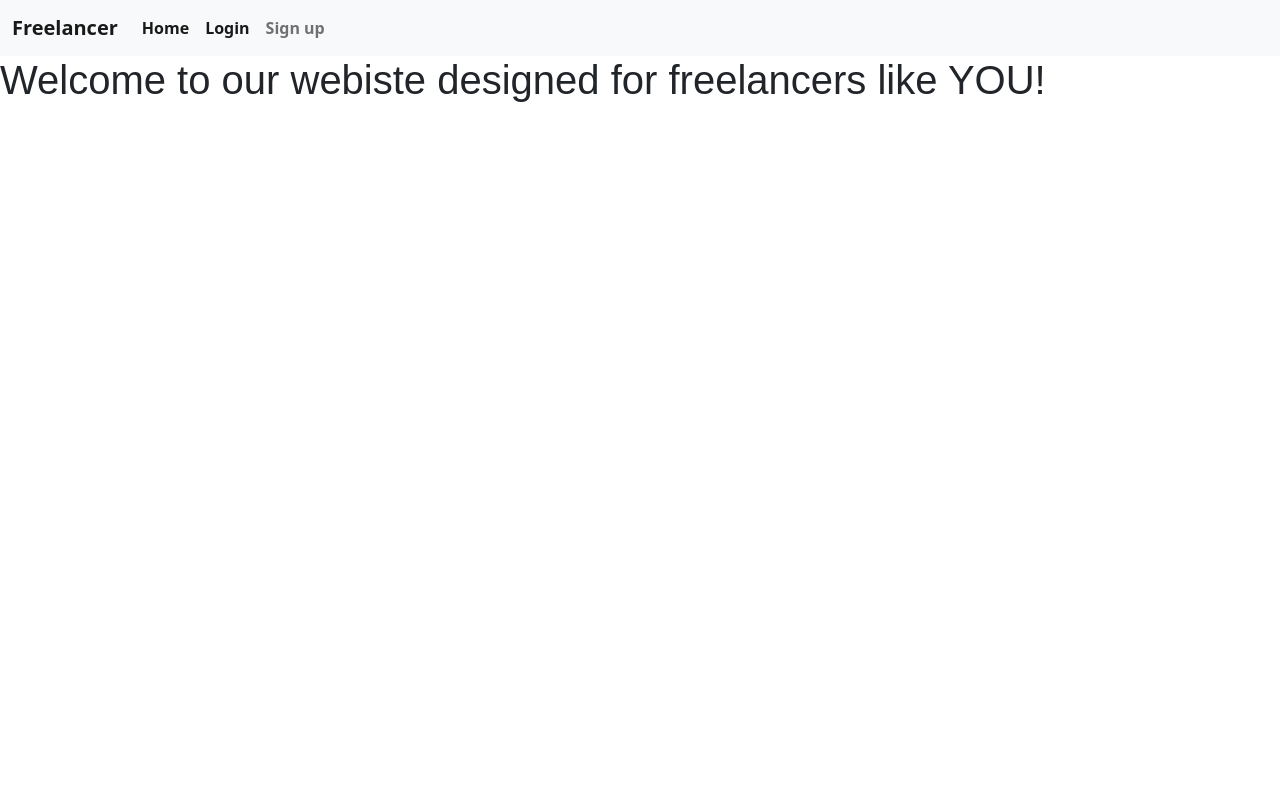
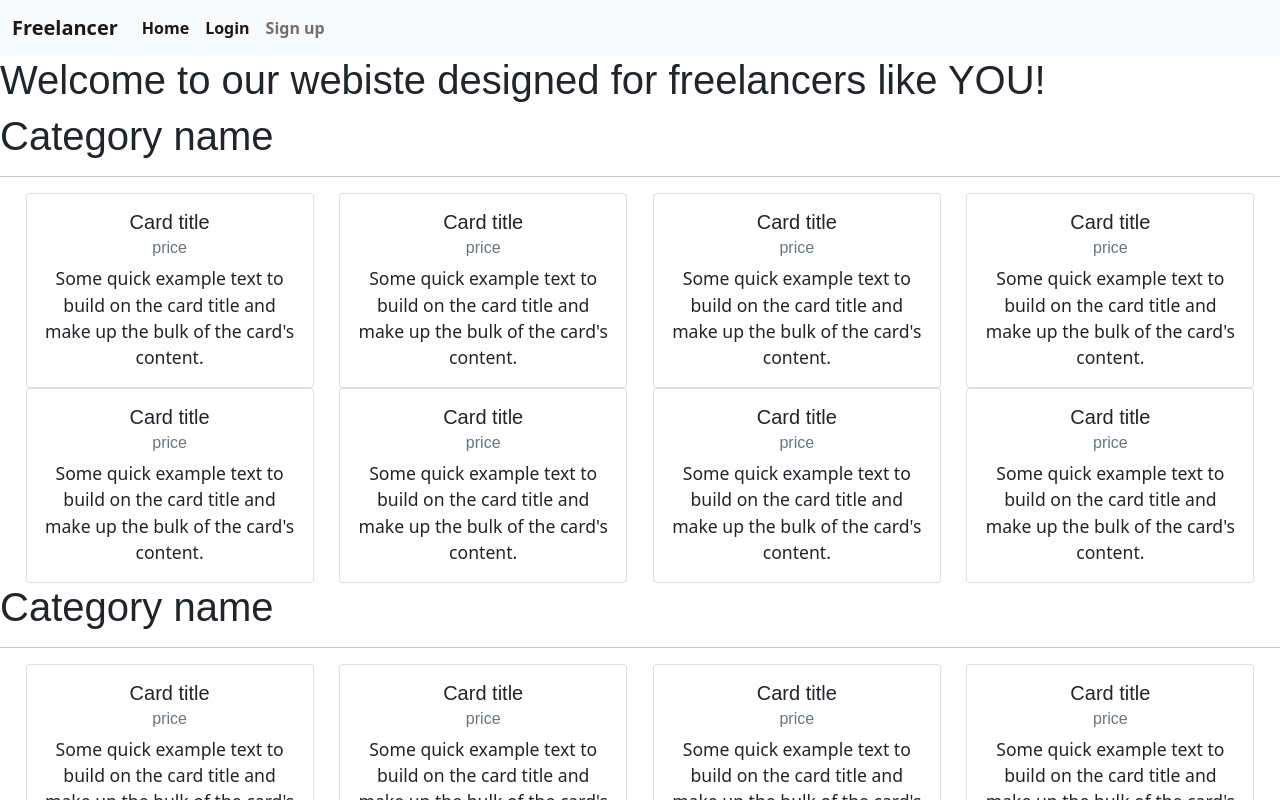
Before and after one commit to jamehzlee/freelancer-jl, a React (Create React App) app in the folder client/: page /home in a window 1280 px wide. Shown: the top 800 px of the page. Built offline with nearby package versions, Linux system fonts and the light colour scheme.

Commit message:
created Category component for jobs, and styled

```diff
--- /dev/null
+++ b/client/src/components/Category/index.css
@@ -0,0 +1,6 @@
+.card-container {
+    display: flex;
+    flex-direction: row;
+    flex-wrap: wrap;
+    justify-content:space-evenly;
+}
--- /dev/null
+++ b/client/src/components/Category/index.js
@@ -0,0 +1,22 @@
+import React from "react";
+import JobCard from "../JobCard";
+import "./index.css";
+
+export default function Category() {
+  return (
+    <div>
+      <h1>Category name</h1>
+      <hr />
+      <div className="card-container">
+        <JobCard />
+        <JobCard />
+        <JobCard />
+        <JobCard />
+        <JobCard />
+        <JobCard />
+        <JobCard />
+        <JobCard />
+      </div>
+    </div>
+  );
+}
--- /dev/null
+++ b/client/src/components/JobCard/index.js
@@ -0,0 +1,16 @@
+import React from "react";
+
+export default function JobCard() {
+  return (
+    <div className="card" style={{width: "18rem"}}>
+      <div className="card-body">
+        <h5 className="card-title">Card title</h5>
+        <h6 className="card-subtitle mb-2 text-muted">price</h6>
+        <p className="card-text">
+          Some quick example text to build on the card title and make up the
+          bulk of the card's content.
+        </p>
+      </div>
+    </div>
+  );
+}
--- a/client/src/components/JobList/index.js
+++ /dev/null
@@ -1,24 +0,0 @@
-import React from "react";
-
-export default function JobList() {
-  return (
-    <div className="card mb-3" style="max-width: 540px;">
-      <div className="row g-0">
-        <div className="col-md-4">
-          <img src="..." className="img-fluid rounded-start" alt="..." />
-        </div>
-        <div className="col-md-8">
-          <div className="card-body">
-            <h5 className="card-title">Job title</h5>
-            <p className="card-text">
-              Description: Curabitur arcu erat, accumsan id imperdiet et, porttitor at sem. Lorem ipsum dolor sit amet, consectetur adipiscing elit. Vivamus suscipit tortor eget felis porttitor volutpat. Vestibulum ante ipsum primis in faucibus orci luctus et ultrices posuere cubilia Curae; Donec velit neque, auctor sit amet aliquam vel, ullamcorper sit amet ligula.
-            </p>
-            <p className="card-text">
-              <small className="text-muted">Last updated 3 mins ago</small>
-            </p>
-          </div>
-        </div>
-      </div>
-    </div>
-  );
-}
--- a/client/src/pages/Home.js
+++ b/client/src/pages/Home.js
@@ -1,6 +1,7 @@
 import React from "react";
+import Category from "../components/Category";
 import Header from "../components/Header";
-import JobList from "../components/JobList";
+import JobCard from "../components/JobCard";
 
 export default function Home() {
   return (
@@ -12,8 +13,11 @@ export default function Home() {
         <h1>Welcome to our webiste designed for freelancers like YOU!</h1>
       </main>
       <div>
-        {/* <JobList /> */}
+        <Category />
+        <Category />
+        <Category />
       </div>
+
     </>
   );
 }
--- a/client/src/pages/SignUp.js
+++ b/client/src/pages/SignUp.js
@@ -8,7 +8,7 @@ export default function SignUp() {
       <form>
       <div className="mb-3">
           <label htmlFor="first-name-input" className="form-label">
-            First Name
+            First
           </label>
           <input
             type="text"
```
